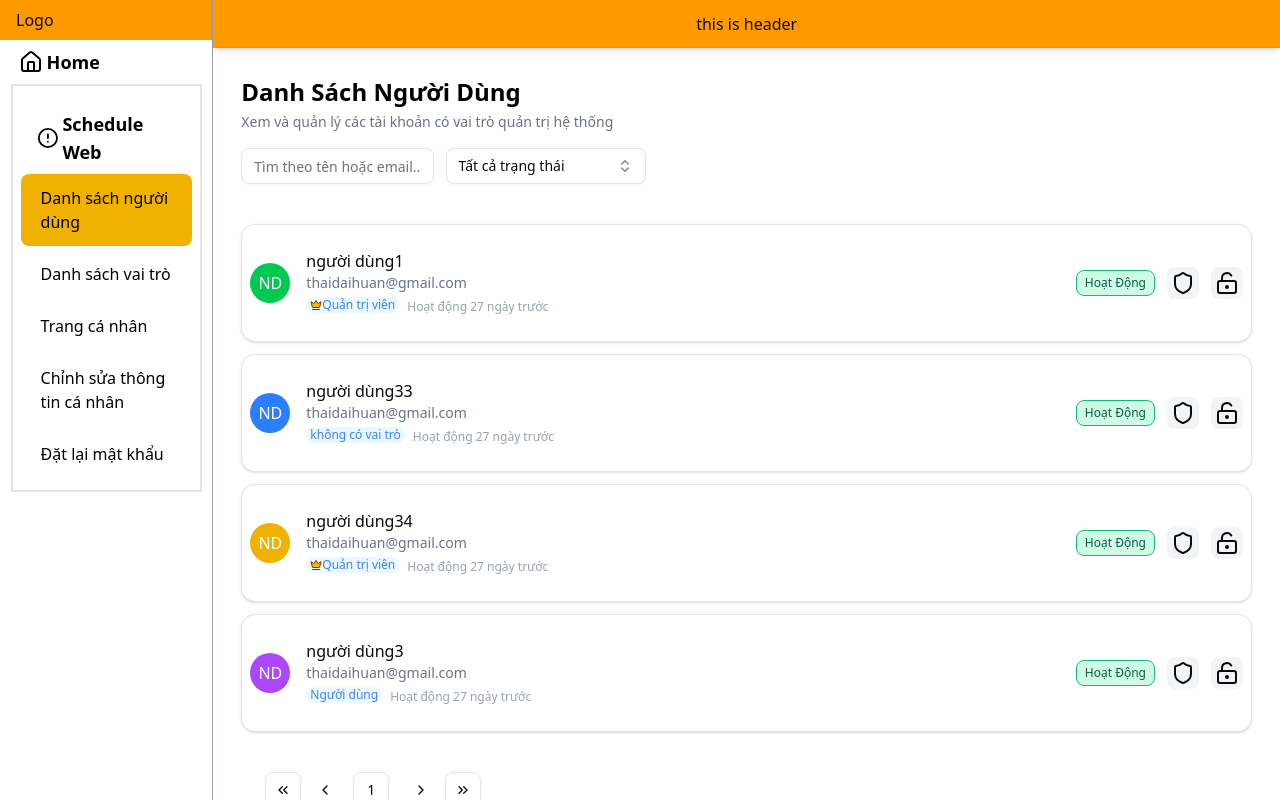
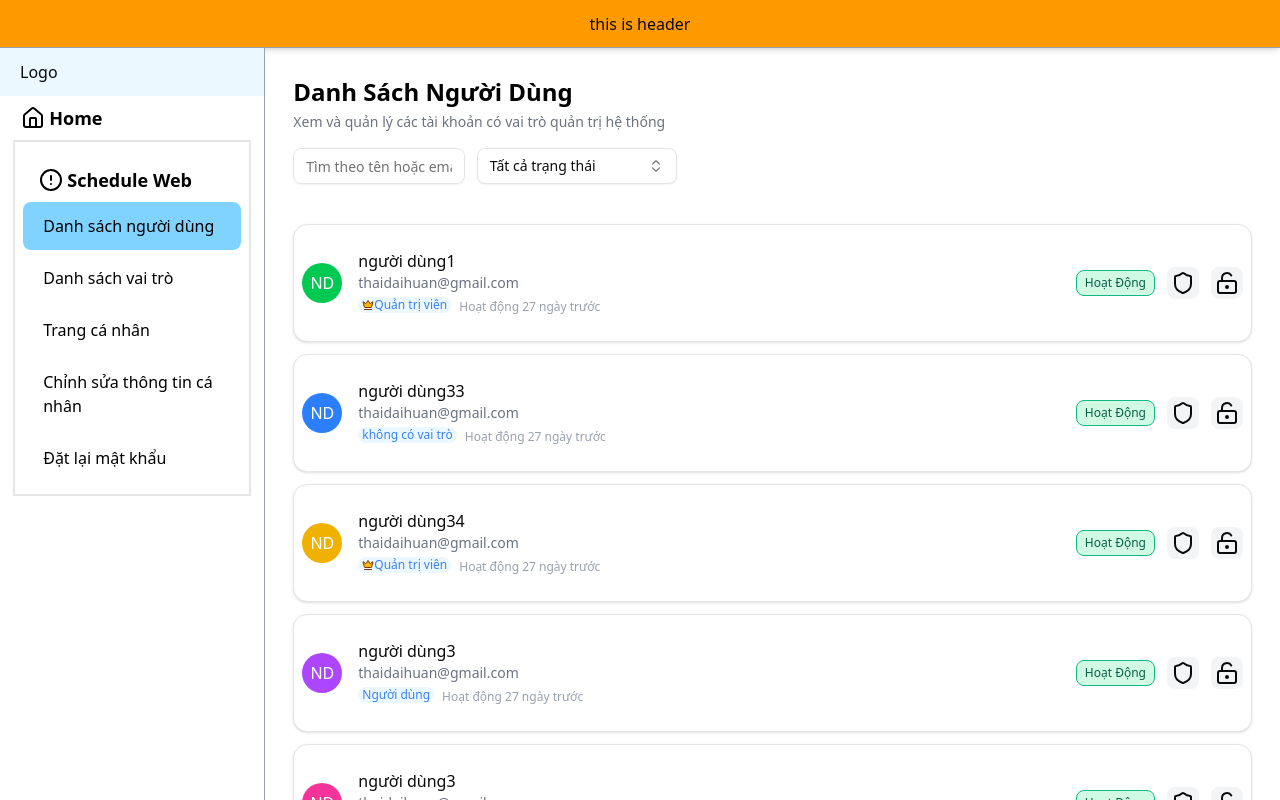
Before and after one commit to ThanVuc/schedule_ui_service, a Next.js app: page /admin/list-user in a window 1280 px wide. Shown: the top 800 px of the page. Built offline with nearby package versions, Linux system fonts and the light colour scheme.

Commit message:
update UI

```diff
--- a/src/app/(pages)/(main)/_components/Sidebar.tsx
+++ b/src/app/(pages)/(main)/_components/Sidebar.tsx
@@ -3,8 +3,8 @@ import ItemsSideBar from "./item-side-bar";
 const SideBar = () => {
     return (
         <div className="h-full w-full border-r border-gray-400 flex flex-col">
-            <div className="w-full bg-amber-500 px-4 py-2">Logo</div>
-            <ItemsSideBar/>
+            <div className="w-full bg-[#EBF8FF] px-5 py-3">Logo</div>
+            <ItemsSideBar />
         </div>
     );
 }
--- a/src/app/(pages)/(main)/_components/item-side-bar.tsx
+++ b/src/app/(pages)/(main)/_components/item-side-bar.tsx
@@ -35,7 +35,6 @@ const ItemsSideBar = () => {
   const router = useRouter();
   const pathname = usePathname()
   const isHome = (pathname === "/")
-
   return (
     <div className="flex flex-col w-[90%] h-full mx-auto">
       <div
@@ -45,7 +44,7 @@ const ItemsSideBar = () => {
         <p
           className={cn(
             "flex items-center text-lg hover:bg-violet-600/65 font-bold rounded-sm transition-all ease-in-out duration-300",
-            isHome && "bg-yellow-500 w-full p-0.5 hover:bg-yellow-600"
+            isHome && " w-full p-0.5 hover:bg-[#EBF8FF]"
           )}
         >
           <Home className="w-6 h-6 mr-1" /> Home
@@ -61,8 +60,8 @@ const ItemsSideBar = () => {
             <div
               key={item.title}
               className={cn(
-                "p-3 cursor-pointer text-base hover:bg-violet-600/65 rounded-md mb-1 transition-all ease-in-out duration-300",
-                (pathname === item.href || pathname?.startsWith(`${item.href}/`)) && "bg-yellow-500 w-full p-3 hover:bg-yellow-700"
+                "p-3 cursor-pointer text-base  hover:bg-[#81d3ff] rounded-md mb-1 transition-all ease-in-out duration-300",
+                (pathname === item.href || pathname?.startsWith(`${item.href}/`)) && "bg-[#81d3ff] w-full p-3"
               )}
               onClick={() => router.push(item.href)}
             >
--- a/src/app/(pages)/(main)/admin/list-user/_components/notification.tsx
+++ b/src/app/(pages)/(main)/admin/list-user/_components/notification.tsx
@@ -1,6 +1,6 @@
 import { Noti } from "@/app/model/notification";
 import { cn } from "@/lib/utils";
-import { CircleCheck, X } from "lucide-react";
+import { CircleCheck } from "lucide-react";
 import { useEffect, useState } from "react";
 
 interface NotificationProps {
@@ -28,6 +28,10 @@ const Notification = ({ noti, onClose }: NotificationProps) => {
     }, [noti.duration, onClose]);
     return (
         <div
+            onClick={() => {
+                setIsVisible(false);
+                setTimeout(onClose, 300);
+            }}
             className={cn(
                 "fixed top-4 right-4 max-w-sm p-4 rounded-lg shadow-lg flex items-center gap-2 text-white z-50 transition-all duration-500 ease-in-out transform ",
                 isVisible
@@ -37,15 +41,6 @@ const Notification = ({ noti, onClose }: NotificationProps) => {
             )}
         >
             <span className="flex items-center gap-3 pr-5"><CircleCheck /> {noti.message}</span>
-            <button
-                className="p-1 rounded-full hover:bg-red-400 absolute top-1 right-1 bg-white/20"
-                onClick={() => {
-                    setIsVisible(false);
-                    setTimeout(onClose, 300);
-                }}
-            >
-                <X size={16} />
-            </button>
         </div>
     );
 };
--- a/src/app/(pages)/(main)/admin/list-user/_components/pagination.tsx
+++ b/src/app/(pages)/(main)/admin/list-user/_components/pagination.tsx
@@ -1,4 +1,5 @@
 import { IFUser } from "@/app/model/user";
+import { ChevronsLeft, ChevronsRight } from "lucide-react";
 import {
     Pagination,
     PaginationContent,
@@ -8,7 +9,6 @@ import {
     PaginationNext,
     PaginationPrevious,
 } from "@/components/ui/pagination";
-import { ChevronsLeft, ChevronsRight } from "lucide-react";
 
 interface PaginationComponentProps {
     currentPage: number;
@@ -25,10 +25,8 @@ const PaginationComponent = ({ currentPage, onPageChange, listUser }: Pagination
         if (end - start + 1 < maxVisible) {
             start = Math.max(1, end - maxVisible + 1);
         }
-
         return Array.from({ length: end - start + 1 }, (_, i) => start + i);
     };
-
     return (
         <Pagination>
             <PaginationContent>
--- a/src/app/(pages)/(main)/admin/list-user/_optimize/AssigRoleOptimize.tsx
+++ b/src/app/(pages)/(main)/admin/list-user/_optimize/AssigRoleOptimize.tsx
@@ -6,7 +6,6 @@ interface AssigRoleOptimizeProps {
 
     selectedUser: IFUser;
     setIsModalAssigRoleOpen: (isOpen: boolean) => void;
-
     setNotification: (noti: Noti | null) => void;
 }
 const handleAssigRoleUser = (id: string) => {
--- a/src/app/(pages)/(main)/admin/list-user/_optimize/DetailedLockoptimize.tsx
+++ b/src/app/(pages)/(main)/admin/list-user/_optimize/DetailedLockoptimize.tsx
@@ -28,9 +28,7 @@ const DetailedLockOptimize = ({ setIsModalLockOpen, selectedUser, setNotificatio
                     name: selectedUser.name,
                     lock: !selectedUser.status
                 }}
-                setNotification={(noti) => {
-                    setNotification(noti);
-                }}
+                setNotification={setNotification}
             />
         </div>
     );
--- a/src/app/(pages)/(main)/admin/list-user/_optimize/NotificationOptimaze.tsx
+++ b/src/app/(pages)/(main)/admin/list-user/_optimize/NotificationOptimaze.tsx
@@ -1,13 +1,13 @@
 import { Noti } from "@/app/model/notification";
 import Notification from "../_components/notification";
 
-interface NotificationProps {
+interface NotificationOptimizeProps {
     notification: Noti | null;
     setNotification: (notification: Noti | null) => void;
 }
 
 
-const NotificationOptimize = ({ notification, setNotification }: NotificationProps) => {
+const NotificationOptimize = ({ notification, setNotification }: NotificationOptimizeProps) => {
     return (
         <div>
             {notification?.isVisible && (<Notification onClose={() => setNotification(null)} noti={notification} />)}
--- a/src/app/(pages)/(main)/admin/list-user/_optimize/listuser.tsx
+++ b/src/app/(pages)/(main)/admin/list-user/_optimize/listuser.tsx
@@ -11,7 +11,6 @@ interface ListUserProps {
 const ListUser = ({ currentUsers, setSelectedUser, setIsModalOpen, setIsModalLockOpen, setIsModalAssigRoleOpen }: ListUserProps) => {
     return (<div className="mt-10 flex flex-col gap-3">
         {currentUsers.map((user) => (
-            <div key={user.id}>
             <CardItem
                 key={user.id}
                 onClick={() => {
@@ -38,7 +37,6 @@ const ListUser = ({ currentUsers, setSelectedUser, setIsModalOpen, setIsModalLoc
                     lock: !user.status
                 }}
             />
-            </div>
         ))}
     </div>);
 }
--- a/src/app/(pages)/(main)/admin/list-user/page.tsx
+++ b/src/app/(pages)/(main)/admin/list-user/page.tsx
@@ -83,6 +83,127 @@ const ListUserPages = () => {
             updatelast: "2025-04-17 22:25:00",
             bio: "tôi là ai",
         },
+        {
+            id: "5",
+            name: "người dùng3",
+            email: "thaidaihuan@gmail.com",
+            role: ["user"],
+            status: true,
+            gender: "nữ",
+            timestamp: "2025-05-17 22:25:00",
+            date: "2004-12-25",
+            updatelast: "2025-04-17 22:25:00",
+            bio: "tôi là ai",
+        },
+        {
+            id: "6",
+            name: "người dùng3",
+            email: "thaidaihuan@gmail.com",
+            role: ["user"],
+            status: true,
+            gender: "nữ",
+            timestamp: "2025-05-17 22:25:00",
+            date: "2004-12-25",
+            updatelast: "2025-04-17 22:25:00",
+            bio: "tôi là ai",
+        },
+        {
+            id: "7",
+            name: "người dùng3",
+            email: "thaidaihuan@gmail.com",
+            role: ["user"],
+            status: true,
+            gender: "nữ",
+            timestamp: "2025-05-17 22:25:00",
+            date: "2004-12-25",
+            updatelast: "2025-04-17 22:25:00",
+            bio: "tôi là ai",
+        },
+        {
+            id: "8",
+            name: "người dùng3",
+            email: "thaidaihuan@gmail.com",
+            role: ["user"],
+            status: true,
+            gender: "nữ",
+            timestamp: "2025-05-17 22:25:00",
+            date: "2004-12-25",
+            updatelast: "2025-04-17 22:25:00",
+            bio: "tôi là ai",
+        },
+        {
+            id: "9",
+            name: "người dùng3",
+            email: "thaidaihuan@gmail.com",
+            role: ["user"],
+            status: true,
+            gender: "nữ",
+            timestamp: "2025-05-17 22:25:00",
+            date: "2004-12-25",
+            updatelast: "2025-04-17 22:25:00",
+            bio: "tôi là ai",
+        },
+        {
+            id: "10",
+            name: "người dùng3",
+            email: "thaidaihuan@gmail.com",
+            role: ["user"],
+            status: true,
+            gender: "nữ",
+            timestamp: "2025-05-17 22:25:00",
+            date: "2004-12-25",
+            updatelast: "2025-04-17 22:25:00",
+            bio: "tôi là ai",
+        },
+        {
+            id: "11",
+            name: "người dùng3",
+            email: "thaidaihuan@gmail.com",
+            role: ["user"],
+            status: true,
+            gender: "nữ",
+            timestamp: "2025-05-17 22:25:00",
+            date: "2004-12-25",
+            updatelast: "2025-04-17 22:25:00",
+            bio: "tôi là ai",
+        },
+        {
+            id: "12",
+            name: "người dùng3",
+            email: "thaidaihuan@gmail.com",
+            role: ["user"],
+            status: true,
+            gender: "nữ",
+            timestamp: "2025-05-17 22:25:00",
+            date: "2004-12-25",
+            updatelast: "2025-04-17 22:25:00",
+            bio: "tôi là ai",
+        },
+        {
+            id: "13",
+            name: "người dùng3",
+            email: "thaidaihuan@gmail.com",
+            role: ["user"],
+            status: true,
+            gender: "nữ",
+            timestamp: "2025-05-17 22:25:00",
+            date: "2004-12-25",
+            updatelast: "2025-04-17 22:25:00",
+            bio: "tôi là ai",
+        },
+        {
+            id: "14",
+            name: "người dùng3",
+            email: "thaidaihuan@gmail.com",
+            role: ["user"],
+            status: true,
+            gender: "nữ",
+            timestamp: "2025-05-17 22:25:00",
+            date: "2004-12-25",
+            updatelast: "2025-04-17 22:25:00",
+            bio: "tôi là ai",
+        },
+
     ])
     const itemsPerPage = 6;
     const [currentPage, setCurrentPage] = useState(1);
@@ -92,12 +213,12 @@ const ListUserPages = () => {
     );
     return (
         <div className="mx-7 mt-7">
+            {/* thông báo */}
             <NotificationOptimize notification={notification} setNotification={setNotification} />
+            {/* tiêu đề trang */}
             <TextOptimize />
-            <div>
-                <SearchAndFilter />
-            </div>
-
+            {/* tìm kiếm và lọc người dùng */}
+            <SearchAndFilter />
             {/* list user */}
             <ListUser currentUsers={currentUsers}
                 setSelectedUser={setSelectedUser}
--- a/src/app/(pages)/(main)/layout.tsx
+++ b/src/app/(pages)/(main)/layout.tsx
@@ -4,14 +4,18 @@ import Header from "./_components/header";
 
 const MainLayout = ({ children }: { children: React.ReactNode }) => {
   return (
-    <div className="h-full bg-white flex">
-      <div className="w-2/12">
-        <SideBar />
+    <div className="flex flex-col">
+      <div className="">
+        <Header />
       </div>
-      <main className="flex-1 h-full">
-        <Header />
-        <div className="flex flex-col">{children}</div>
-      </main>
+      <div className="flex">
+        <div>
+          <SideBar />
+        </div>
+        <div className="flex-1">{children}
+
+        </div>
+      </div>
     </div>
   );
 };
```
Lines whose indentation alone changed are shown as unchanged.
